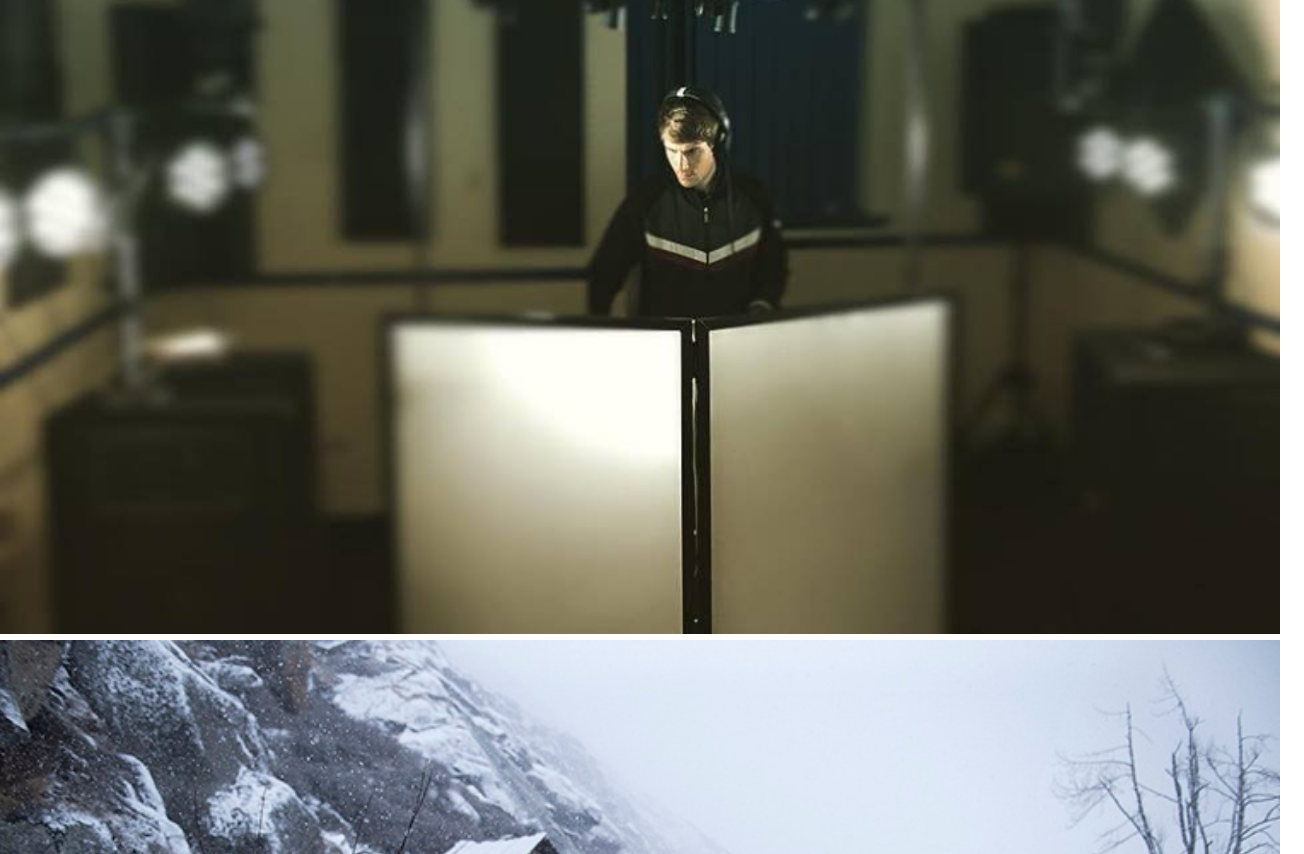
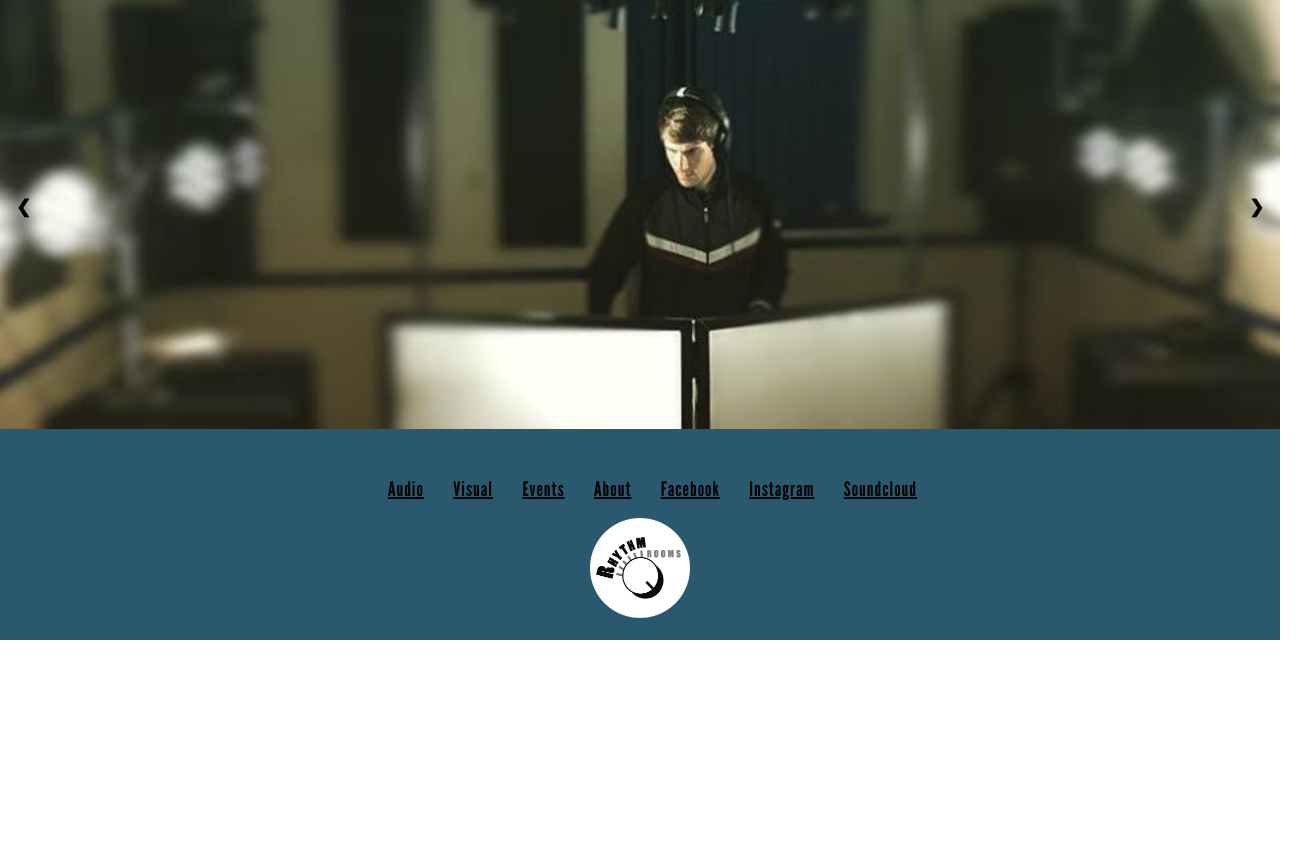
Before and after one commit to TagueFerguson/rhythm-rooms, a plain HTML site: page index.html in a window 1280 px wide. Shown: the part 326-1180 px from the top of the page, 1304 px wide, since content can reach past the window. After the commit the page ends 966 px from the top, so only its background shows below. Drawn offline with nearby package versions, Linux system fonts and the light colour scheme.

Commit message:
Create slideshow, and implement arrow functionality

```diff
--- a/css/stylesheet.css
+++ b/css/stylesheet.css
@@ -190,8 +190,47 @@ nav li a.active {
 /**************************************
 SLIDESHOW
 **************************************/
+.slideshow-wrapper {
+	box-sizing: border-box;
+	margin: auto;
+}
 div div img {
 	width: 100%;
+}
+.slides {
+	display: none;
+}
+/* Arrow buttons */
+.previous, .next {
+	cursor: pointer;
+	position: absolute;
+	top: 50%;
+	width: auto;
+	margin-top: 22px;
+  padding: 16px;
+  color: black;
+  font-weight: bold;
+  font-size: 18px;
+  transition: 0.6s ease;
+  border-radius: 0 3px 3px 0;
+}
+.prev:hover, .next:hover {
+  background-color: rgba(0,0,0,0.8);
+}
+.next {
+  right: 0;
+  border-radius: 3px 0 0 3px;
+}
+
+/* text */
+.slides p, .slides h2{
+	color: #f2f2f2;
+	font-size: 20px;
+	padding: 8px 12px;
+	position: absolute;
+	bottom: 8px;
+	width: 100%;
+	text-align: center;
 }
 
 /**************************************
@@ -203,7 +242,7 @@ FOOTER
   bottom: 0;
   left: 0;
   padding: 1rem;
-  background-color: #2a596f;
+  background-color: #2A596F;
 	text-align: center;
 }
 .footer-nav {
--- a/index.html
+++ b/index.html
@@ -52,11 +52,41 @@
     <div class="slideshow-wrapper">
       <div class="slides">
         <img src="images/dj.jpg" />
+        <p>Information on images and on link</p>
+        <h2>We run Events</h2>
       </div>
       <div class="slides">
         <img src="images/remote_life.jpg" />
+        <p>Information on images and on link</p>
+        <h2>We run Events</h2>
       </div>
+      <div class="slides">
+        <img src="images/remote_life.jpg" />
+        <p>extra picture to check arrows are working</p>
+        <h2>Don't know any text</h2>
+      </div>
+      <a class="previous" onclick="plusSlides(-1)">&#10094;</a>
+      <a class="next" onclick="plusSlides(1)">&#10095;</a>
     </div>
+  <script>
+    var slideIndex = 1;
+
+    function plusSlides(n) {
+      showSlides(slideIndex += n);
+    }
+
+    function showSlides(n) {
+      var slides = document.getElementsByClassName("slides");
+      if (n > slides.length) {slideIndex = 1}
+      if (n < 1) {slideIndex = slides.length}
+      for (var i = 0; i < slides.length; i++) {
+        slides[i].style.display = "none";
+      }
+      slides[slideIndex-1].style.display = "block";
+    }
+
+    showSlides(slideIndex);
+  </script>
 
     <footer class="footer">
       <div class="footer-nav">
```
